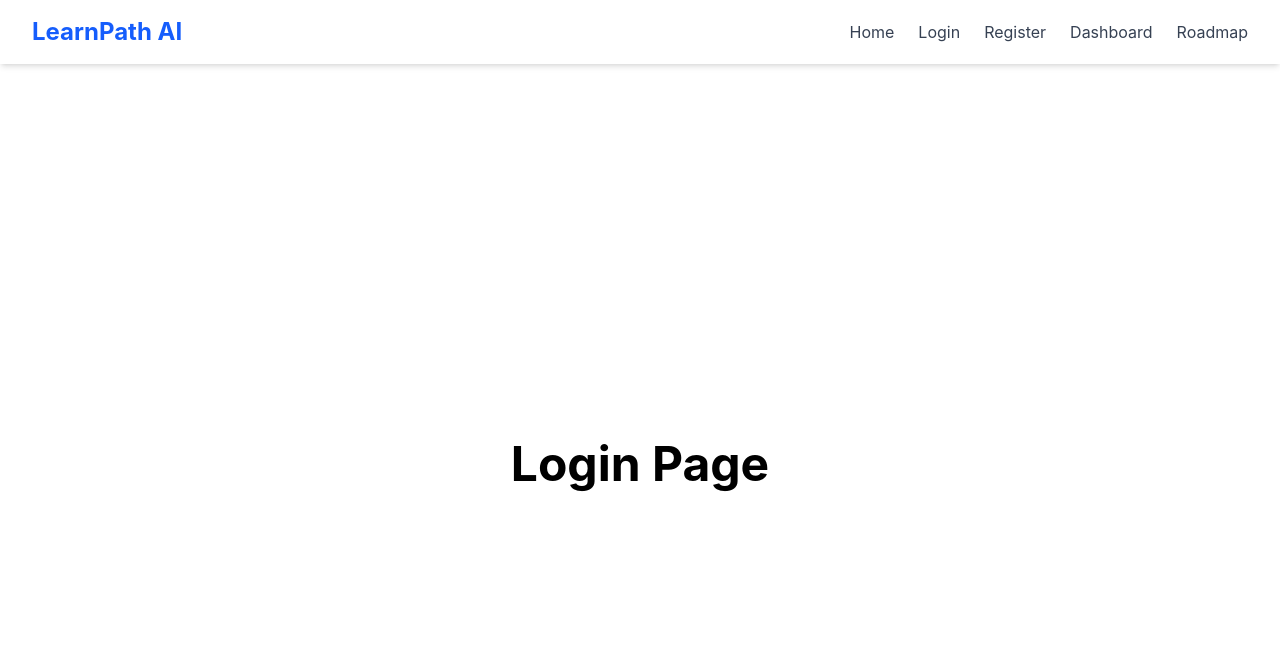
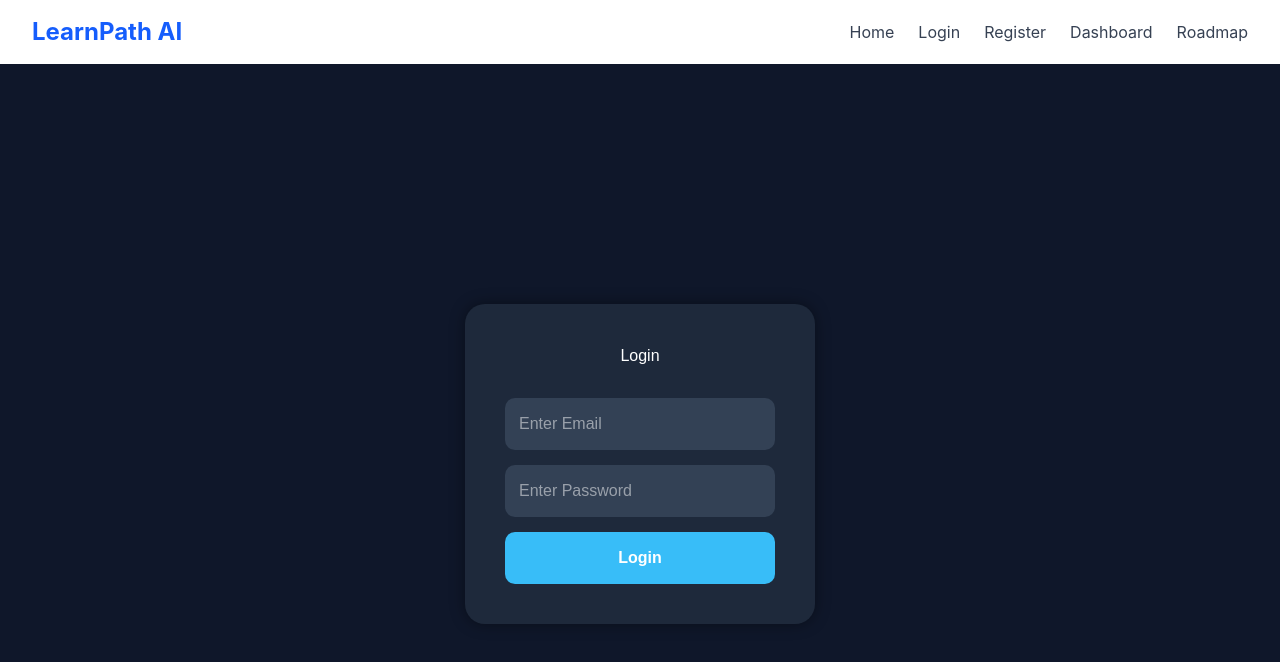
Before and after one commit to ruthika1523/LearningRoadmap, a React app in the folder frontend/: page /login in a window 1280 px wide. Shown: the top 662 px of the page. Built offline with nearby package versions, Linux system fonts and the light colour scheme; the HTML template or start-up script is replaced by a standard one.

Commit message:
Enhance Login page with styling and layout
Updated the Login component to include styled input fields and a button.

```diff
--- a/frontend/src/pages/Login.jsx
+++ b/frontend/src/pages/Login.jsx
@@ -1,11 +1,84 @@
 function Login() {
+
   return (
-    <div className="min-h-screen flex items-center justify-center">
-      <h1 className="text-5xl font-bold">
-        Login Page
-      </h1>
+
+    <div
+      style={{
+        minHeight: "100vh",
+        background: "#0f172a",
+        display: "flex",
+        justifyContent: "center",
+        alignItems: "center",
+        fontFamily: "Arial",
+      }}
+    >
+
+      <div
+        style={{
+          background: "#1e293b",
+          padding: "40px",
+          borderRadius: "20px",
+          width: "350px",
+          boxShadow: "0px 0px 15px rgba(0,0,0,0.4)",
+        }}
+      >
+
+        <h1
+          style={{
+            color: "white",
+            textAlign: "center",
+            marginBottom: "30px",
+          }}
+        >
+          Login
+        </h1>
+
+        <input
+          type="email"
+          placeholder="Enter Email"
+          style={inputStyle}
+        />
+
+        <input
+          type="password"
+          placeholder="Enter Password"
+          style={inputStyle}
+        />
+
+        <button style={buttonStyle}>
+          Login
+        </button>
+
+      </div>
+
     </div>
+
   );
+
 }
 
+const inputStyle = {
+  width: "100%",
+  padding: "14px",
+  marginBottom: "15px",
+  borderRadius: "10px",
+  border: "none",
+  outline: "none",
+  background: "#334155",
+  color: "white",
+  fontSize: "16px",
+};
+
+const buttonStyle = {
+  width: "100%",
+  padding: "14px",
+  background: "#38bdf8",
+  color: "white",
+  border: "none",
+  borderRadius: "10px",
+  fontSize: "16px",
+  fontWeight: "bold",
+  cursor: "pointer",
+};
+
 export default Login;
```
